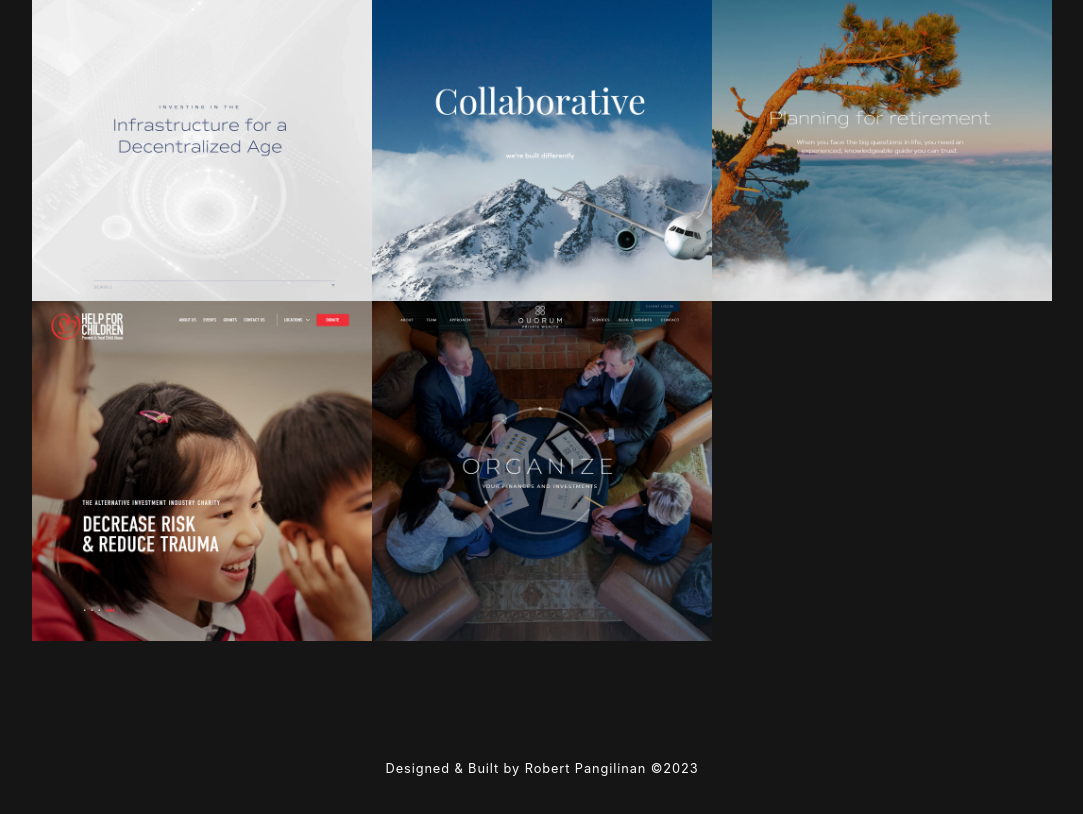
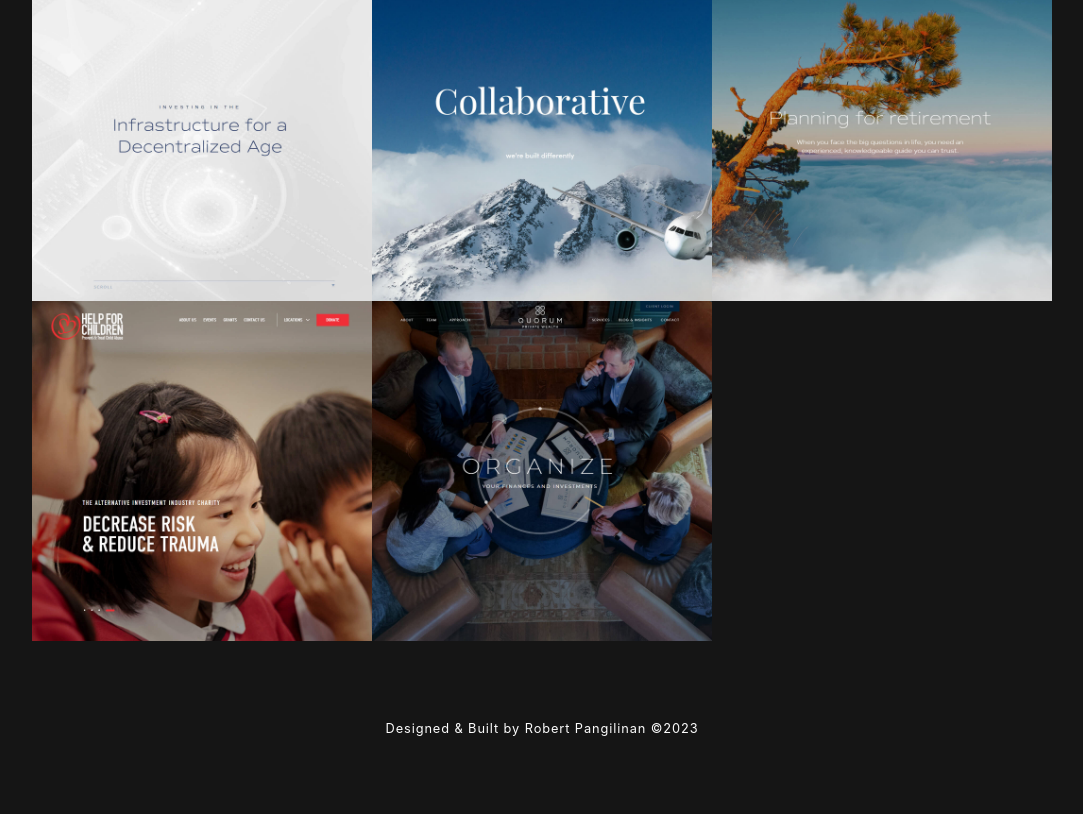
Before and after one commit to RPangil/RAPangilinan, a React (Create React App) app: page / in a window 1280 px wide. Shown: the part 2630-3444 px from the top of the page, without its empty margins (98-1181 px from the left). After the commit the page ends 3406 px from the top, so only its background shows below. Built offline with nearby package versions, Linux system fonts and the light colour scheme.

Commit message:
Update Footer.module.scss
Removed top padding

```diff
--- a/src/Components/Footer/Footer.module.scss
+++ b/src/Components/Footer/Footer.module.scss
@@ -5,7 +5,7 @@
     max-width: 1020px;
     width: 90%;
     margin: auto;
-    padding: 2.5rem 0;
+    padding: 0 0 2.5rem;
 
     p
     {
```
